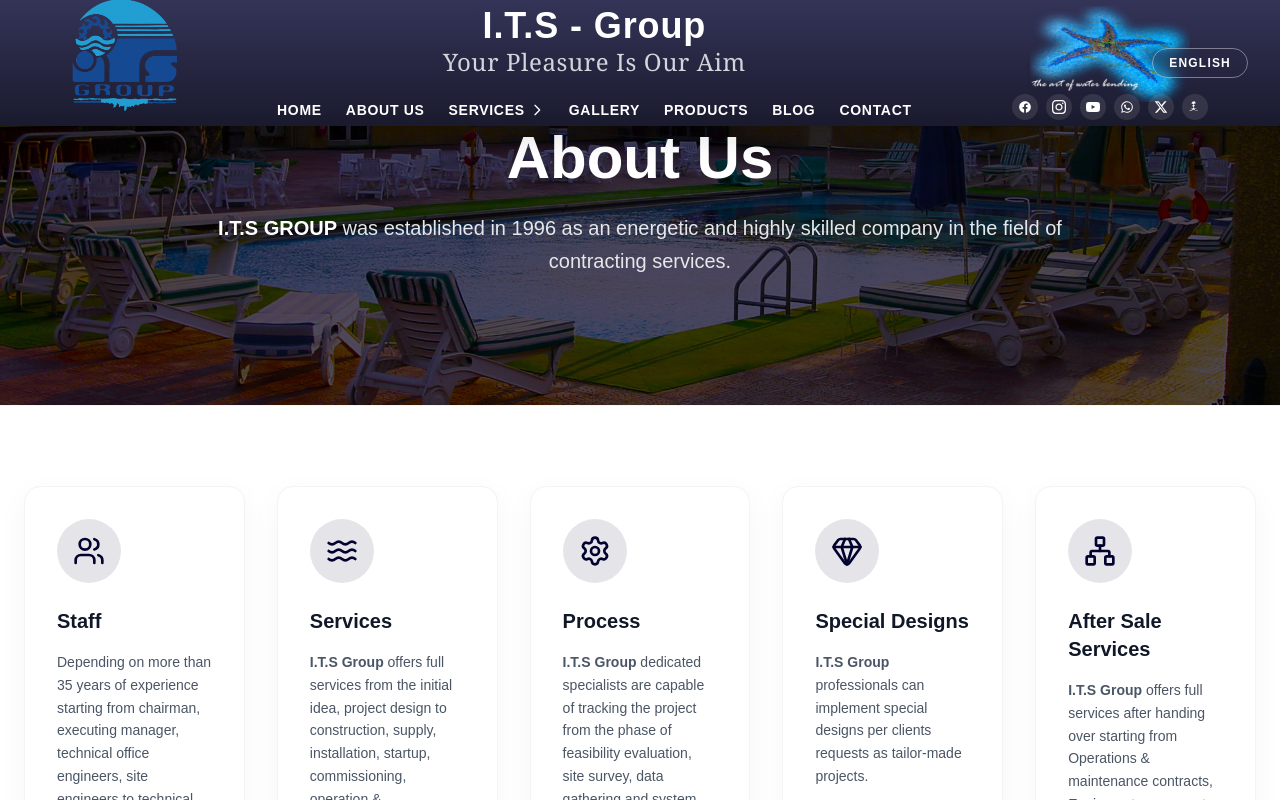
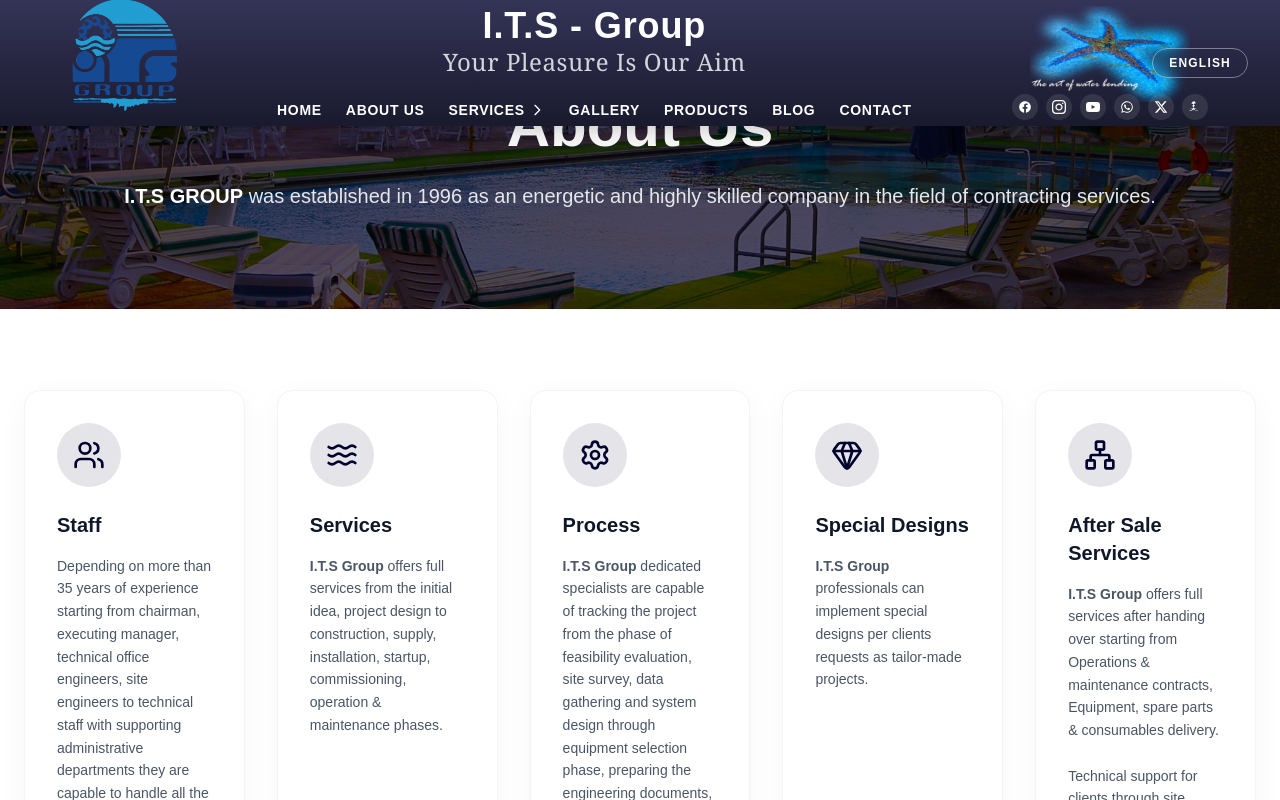
Before and after one commit to Mhghazy/ITS_Next.js, a Next.js app: page /ITS_Next.js/about in a window 1280 px wide. Shown: the top 800 px of the page. Built offline with nearby package versions, Linux system fonts and the light colour scheme.

Commit message:
style: adjust about us hero dimensions to match elementor defaults

```diff
--- a/src/app/about/page.tsx
+++ b/src/app/about/page.tsx
@@ -10,7 +10,7 @@
     return (
         <main className="min-h-screen bg-white">
             {/* Header Section */}
-            <section className="relative py-32 border-b border-gray-100 flex items-center justify-center min-h-[400px]">
+            <section className="relative py-16 lg:py-24 border-b border-gray-100 flex items-center justify-center">
                 {/* Background Image */}
                 <div className="absolute inset-0 z-0">
                     <Image
@@ -25,7 +25,7 @@
                 </div>
 
                 {/* Content */}
-                <div className="relative z-10 max-w-4xl mx-auto px-6 text-center">
+                <div className="relative z-10 w-full max-w-[1140px] mx-auto px-4 text-center">
                     <motion.h1
                         className="text-5xl md:text-6xl font-extrabold text-white mb-6"
                         initial={{ opacity: 0, y: 20 }}
```
